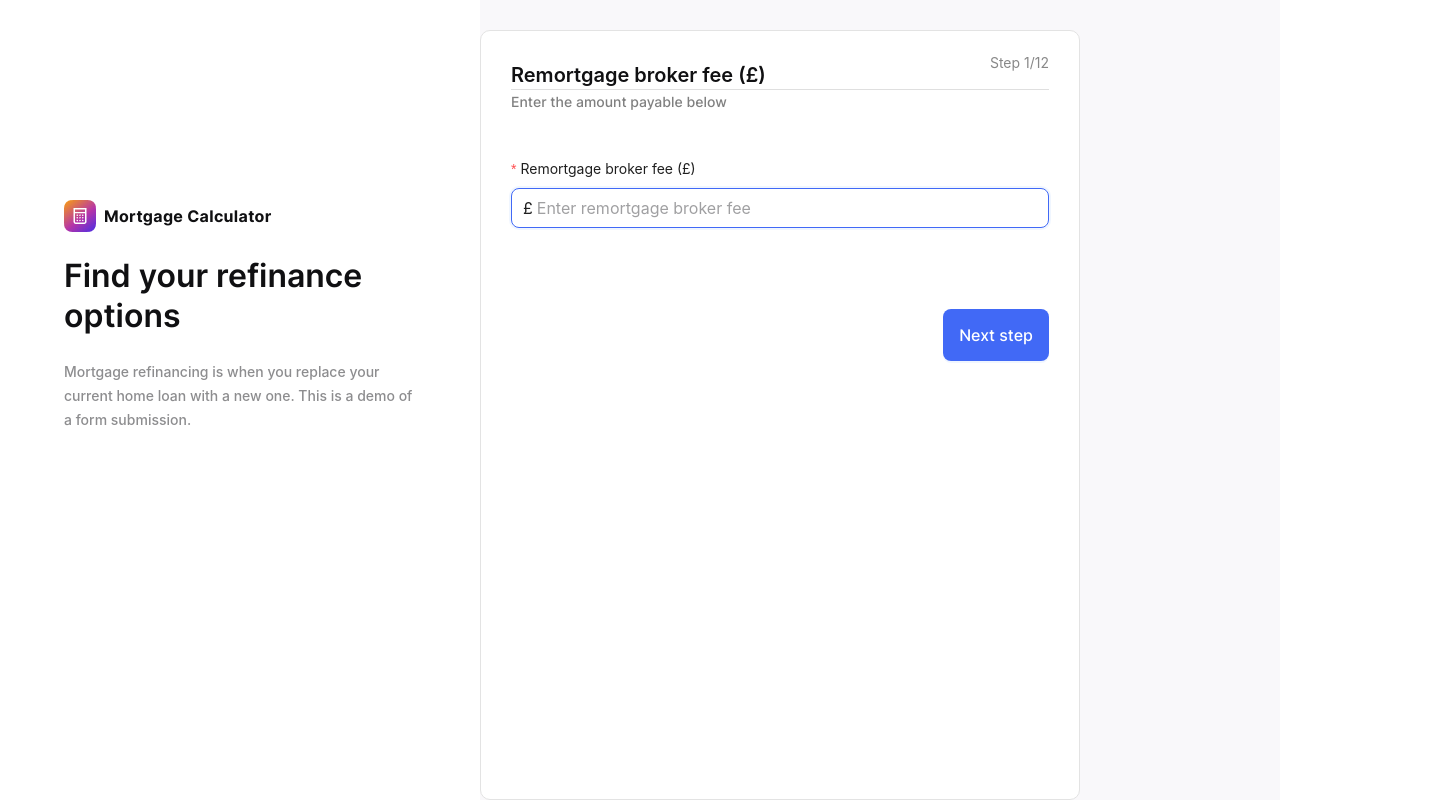
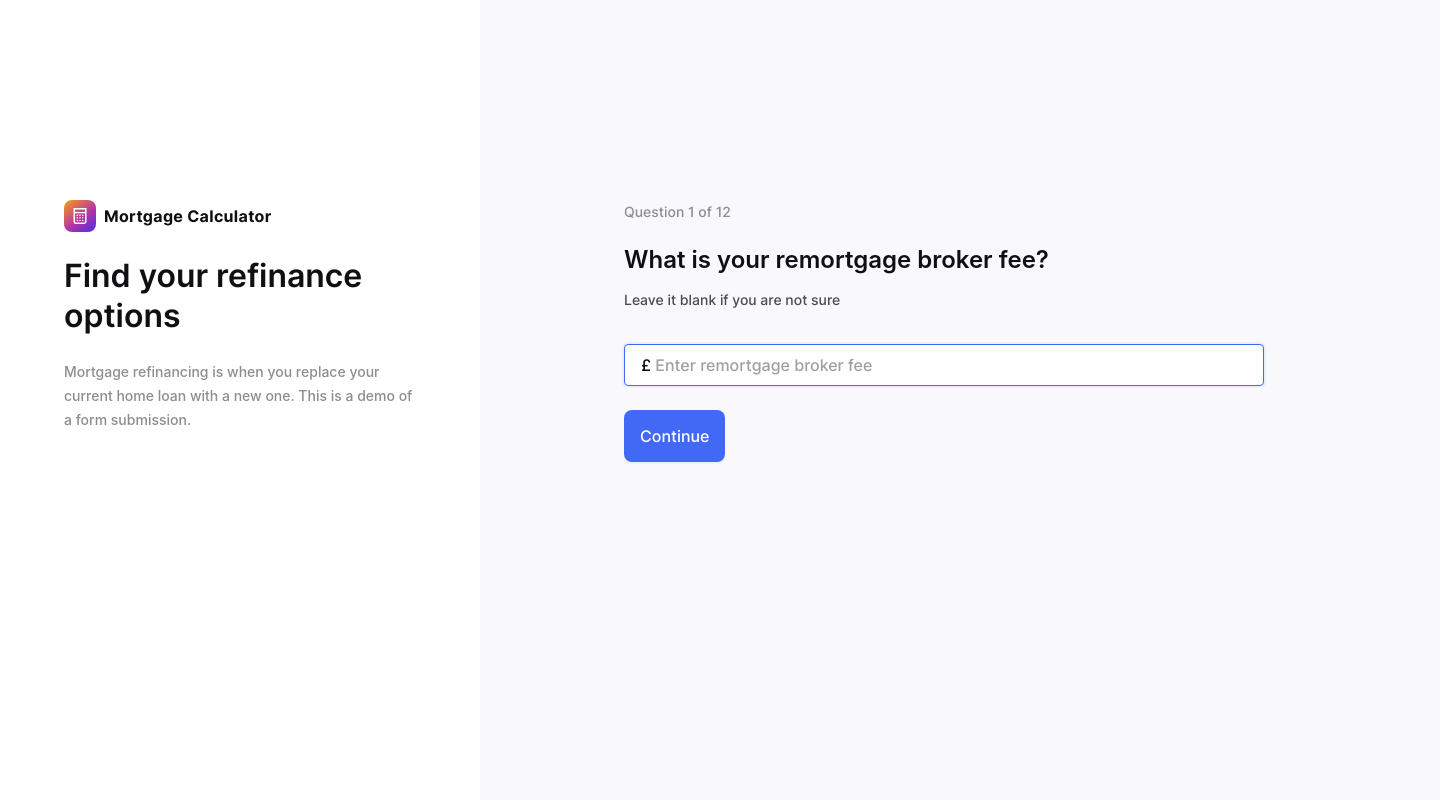
Before and after one commit to bn-digital/acme-mortgage-calculator, a React (Vite) app: page /form/1 in a window 1280 px wide. Shown: the whole page, 1440 px wide, since content can reach past the window. Built offline with nearby package versions, Linux system fonts and the light colour scheme.

Commit message:
Change styles of form's title, buttons and inputs and content for question 1

```diff
--- a/src/components/app/App.css
+++ b/src/components/app/App.css
@@ -1,5 +1,4 @@
 #root {
-  max-width: 1440px;
   margin: 0 auto;
 }
 
--- a/src/components/form-footer/FormFooter.tsx
+++ b/src/components/form-footer/FormFooter.tsx
@@ -9,17 +9,17 @@ type Props = {
 const FormFooter: FC<Props> = ({isPreviewButton = true, isLastStep = false}) => {
     const navigate = useNavigate()
     return (
-        <Row justify={'end'} className={'form-footer'}>
+        <Row className={'form-footer'}>
             <Col>
                 {isPreviewButton && (
                     <Button type={'text'} onClick={() => navigate(-1)}
-                            style={{marginRight: 12}}>{'Preview step'}</Button>
+                            style={{marginRight: 12}}>{'Back'}</Button>
                 )}
                 {isLastStep && (
                     <Button type={'primary'} size={'large'} htmlType={'submit'}>{'Submit'}</Button>
                 )}
                 {!isLastStep && (
-                    <Button type={'primary'} size={'large'} htmlType={'submit'}>{'Next step'}</Button>
+                    <Button type={'primary'} htmlType={'submit'}>{'Continue'}</Button>
                 )}
             </Col>
         </Row>
--- a/src/components/step-title/StepTitle.tsx
+++ b/src/components/step-title/StepTitle.tsx
@@ -1,6 +1,6 @@
 import React, {FC} from 'react';
 import {Typography} from "antd";
-import './StepTitle.scss'
+// import './StepTitle.scss'
 type Props = {
   title: string,
   subtitle: string
@@ -9,8 +9,8 @@ const {Title, Paragraph} = Typography
 const StepTitle:FC<Props> = ({title, subtitle}) => {
   return (
     <div className={'step-title'}>
-            <Title level={4}>{title}</Title>
-            <Paragraph style={{color: 'gray'}}>{subtitle}</Paragraph>
+      <Title level={2}>{title}</Title>
+      <Paragraph className={'description'}>{subtitle}</Paragraph>
     </div>
   );
 };
--- a/src/components/themeContext/index.tsx
+++ b/src/components/themeContext/index.tsx
@@ -24,15 +24,11 @@ export const theme : ThemeConfig = {
       lineHeight: 1.71,
     },
     Input: {
-      borderRadius: 4,
       colorBorder: "#B9B9BA",
-      colorErrorBorder: "#F6414C",
-      colorErrorText: "#F6414C",
-      fontSize: 16,
-      lineHeight: 24,
       colorTextPlaceholder: "#A0A0A2",
-      paddingContentHorizontal: 16,
-      paddingContentVertical: 8,
+      colorText: "#101012",
+      borderRadiusLG: 4,
+      fontFamily: "Inter Medium",
     }
   },
   token: {
--- a/src/pages/form/Form.scss
+++ b/src/pages/form/Form.scss
@@ -1,32 +1,23 @@
-.form-container {
-  position: relative;
-  width: 600px;
-  background-color: #fff;
-  border: 1px solid #e3e3e3;
-  border-radius: 10px;
-  padding: 30px 30px;
-  margin-top: 30px;
+.ant-form-vertical {
+  width: 640px;
 
-  .form-wrapper {
-    display: flex;
-    flex-direction: column;
-    min-height: 300px;
+  .ant-input-affix-wrapper {
+    padding: 8px 15px 8px 16px;
+    .ant-input-affix-wrapper-status-error:not(.ant-input-affix-wrapper-disabled),
+    .ant-form-item-explain-error {
+      border-color: #f6414c;
 
-    .form-body {
-      flex: 1 1 auto;
+      .ant-input-prefix {
+        color: #101012;
+      }
+    }
 
+    .ant-input-prefix {
+      font-family: "Inter Medium";
     }
   }
 
-  .step-box {
-    position: absolute;
-    right: 30px;
-    top: 20px;
 
-    .ant-typography {
-      color: #888;
-    }
-  }
 }
 
 .radio-grid-container {
--- a/src/pages/form/Form.tsx
+++ b/src/pages/form/Form.tsx
@@ -13,14 +13,13 @@ import FormStep10 from "./FormStep10";
 import FormStep11 from "./FormStep11";
 import FormStep12 from "./FormStep12";
 
-const {Text} = Typography
+const {Text, Title, Paragraph} = Typography
 const Form = () => {
   const params = useParams()
   return (
-            <div className={'form-container'}>
-                <div className="step-box">
-                    <Text>{`Step ${params.step}/12`}</Text>
-                </div>
+    <section>
+      <div className={'container'}>
+        <Paragraph className={'subtitle'}>{`Question ${params.step} of 12`}</Paragraph>
         {params.step === '1' && <FormStep01/>}
         {params.step === '2' && <FormStep02/>}
         {params.step === '3' && <FormStep03/>}
@@ -34,6 +33,7 @@ const Form = () => {
         {params.step === '11' && <FormStep11/>}
         {params.step === '12' && <FormStep12/>}
       </div>
+    </section>
   );
 };
 
--- a/src/pages/form/FormStep01.tsx
+++ b/src/pages/form/FormStep01.tsx
@@ -15,12 +15,11 @@ const FormStep01 = () => {
     navigate('/form/2')
   }
   return (
-        <Form layout={'vertical'} onFinish={onFinish} autoComplete={'off'} initialValues={{brokerFee: documentInfo?.brokerFee}} className={'form-wrapper'}>
-            <StepTitle title={'Remortgage broker fee (£)'} subtitle={"Enter the amount payable below"} />
+    <Form layout={'vertical'} onFinish={onFinish} autoComplete={'off'} requiredMark={false} initialValues={{brokerFee: documentInfo?.brokerFee}} className={'form-wrapper'}>
+      <StepTitle title={'What is your remortgage broker fee?'} subtitle={"Leave it blank if you are not sure"} />
       <div className="form-body">
         <Form.Item
           name={'brokerFee'}
-                label={'Remortgage broker fee (£) '}
           rules={[
             { required: true, message: 'This field is required' },
             { message: 'Invalid number', pattern: /^\$?[\d,]+(\.\d{1,2})?$/ },
--- a/src/styles/index.css
+++ b/src/styles/index.css
@@ -41,6 +41,10 @@ body {
   margin: 0;
   min-width: 320px;
   min-height: 100vh;
+}
+
+.ant-layout {
+  width: fit-content;
 }
 
 h1.ant-typography,
```
Lines whose indentation alone changed are shown as unchanged.
